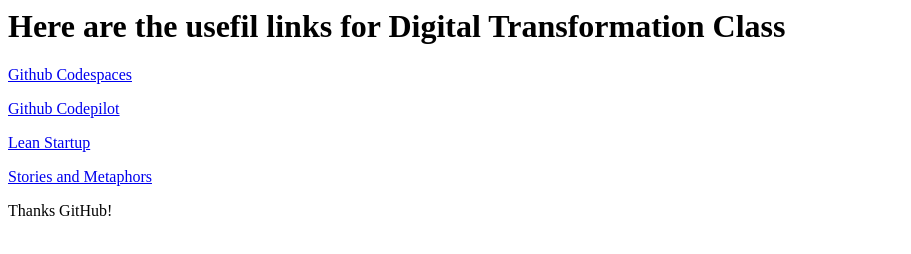
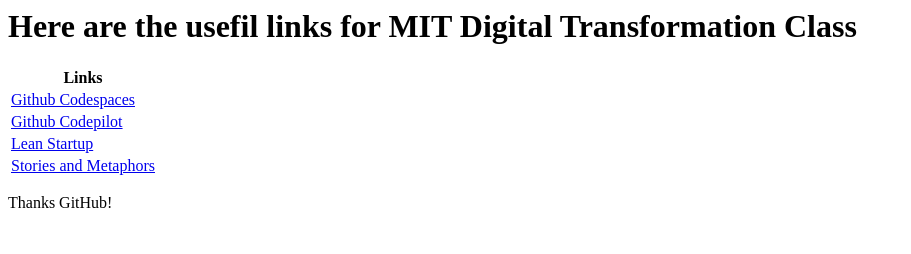
Before and after one commit to socratesponnusamy/MITDTHub, a plain HTML site: page index.html in a window 1280 px wide. Shown: the whole page, without its empty margins (0-911 px from the left). Drawn offline with Linux system fonts and the light colour scheme.

Commit message:
Update index.html

```diff
--- a/index.html
+++ b/index.html
@@ -1,8 +1,21 @@
 <html>
-<h1> Here are the usefil links for Digital Transformation Class</h1>
-<p><a href="https://github.com/features/codespaces">Github Codespaces</a></p>
-<p><a href="https://github.com/features/copilot">Github Codepilot</a></p>
-<p><a href="https://www.amazon.com/dp/0307887898">Lean Startup</a></p>
-<p><a href="https://www.amazon.com/dp/0226468011">Stories and Metaphors</a></p>
+<h1> Here are the usefil links for MIT Digital Transformation Class</h1>
+<table class="center">
+  <tr>
+    <th>Links</th>
+  </tr>
+  <tr>
+    <td><p><a href="https://github.com/features/codespaces">Github Codespaces</a></p></td>
+  </tr>
+  <tr>
+    <td><p><a href="https://github.com/features/copilot">Github Codepilot</a></p></td>
+  </tr>
+  <tr>
+    <td><p><a href="https://www.amazon.com/dp/0307887898">Lean Startup</a></p></td>
+  </tr>
+   <tr>
+    <td><p><a href="https://www.amazon.com/dp/0226468011">Stories and Metaphors</a></p></td>
+  </tr>
+</table>
 <p>Thanks GitHub!</p>
 </html>
```
